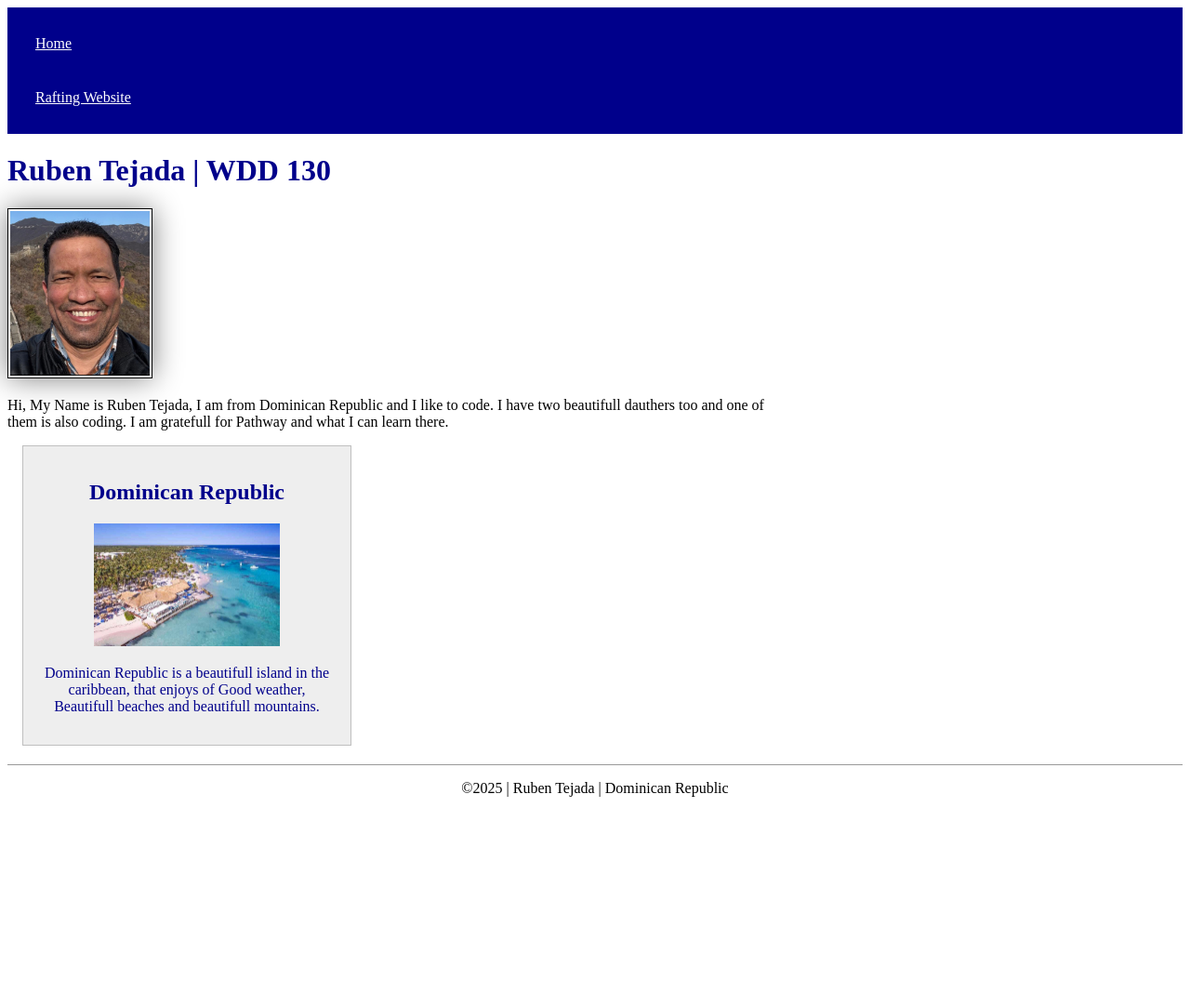
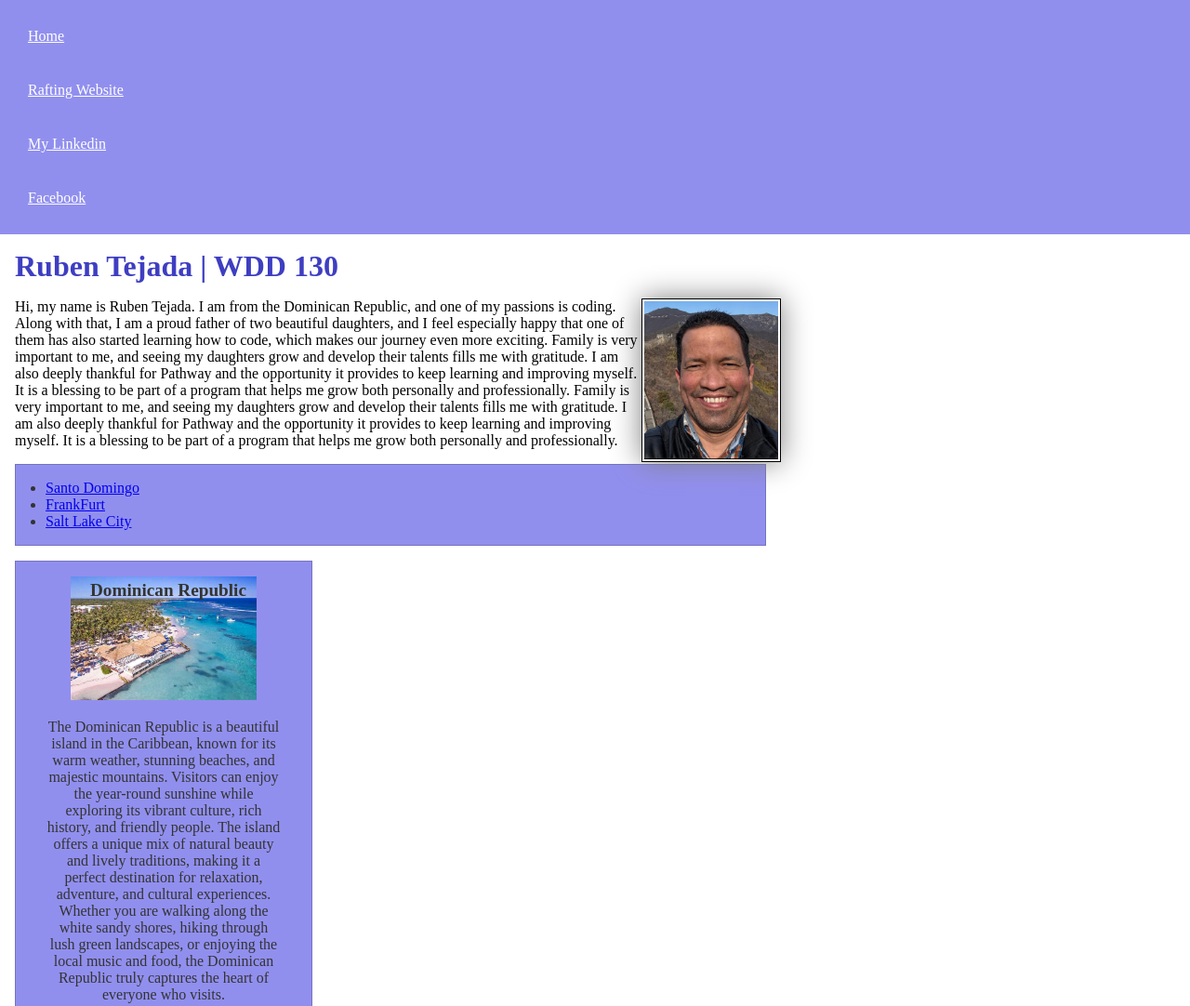
Before and after one commit to RubenTejada/wdd130, a plain HTML site: page index.html in a window 1280 px wide. Shown: the top 1082 px of the page at 93% size. Before the commit the page ends 873 px from the top, so only its background shows below. Drawn offline with Linux system fonts and the light colour scheme.

Commit message:
Code along index week 3

```diff
--- a/index.html
+++ b/index.html
@@ -15,19 +15,53 @@
         <nav>
             <a href="#">Home</a>
             <a href="wwr/">Rafting Website</a>
+            <a href="https://www.linkedin.com/in/ruben-tejada/">My Linkedin</a>
+            <a href="https://www.facebook.com">Facebook</a>
         </nav>
     </header>
     <main>
         <h1>Ruben Tejada | WDD 130</h1>
         <img src="images/profile.jpg" alt="Ruben Tejada" width="200">
-        <p>Hi, My Name is Ruben Tejada, I am from Dominican Republic and I like to code. I have two beautifull dauthers
-            too and one of them is also coding. I am gratefull for Pathway and what I can learn there.</p>
+        <p>Hi, my name is Ruben Tejada. I am from the Dominican Republic, and one of my passions is coding. Along with
+            that, I am a
+            proud father of two beautiful daughters, and I feel especially happy that one of them has also started
+            learning how to
+            code, which makes our journey even more exciting. Family is very important to me, and seeing my daughters
+            grow and
+            develop their talents fills me with gratitude. I am also deeply thankful for Pathway and the opportunity it
+            provides to
+            keep learning and improving myself. It is a blessing to be part of a program that helps me grow both
+            personally and
+            professionally. Family is very important to me, and seeing my daughters
+            grow and
+            develop their talents fills me with gratitude. I am also deeply thankful for Pathway and the opportunity it
+            provides to
+            keep learning and improving myself. It is a blessing to be part of a program that helps me grow both
+            personally and
+            professionally. </p>
+        <ul class="box">
+            <li><a href="https://www.churchofjesuschrist.org/temples/details/santo-domingo-dominican-republic-temple?lang=eng"
+                    target="_blank">Santo Domingo</a></li>
+            <li><a href="https://www.churchofjesuschrist.org/temples/details/frankfurt-germany-temple?lang=eng"
+                    target="_blank">FrankFurt</a></li>
+            <li><a href="https://www.churchofjesuschrist.org/temples/details/salt-lake-temple?lang=eng"
+                    target="_blank">Salt Lake City</a></li>
+        </ul>
     </main>
-    <aside>
+    <aside class="box">
         <h2>Dominican Republic</h2>
         <img src="images/dominican-republic.jpg" alt="Dominican Republic">
-        <p>Dominican Republic is a beautifull island in the caribbean, that enjoys of Good weather, Beautifull beaches
-            and beautifull mountains.</p>
+        <p>The Dominican Republic is a beautiful island in the Caribbean, known for its warm weather, stunning beaches,
+            and
+            majestic mountains. Visitors can enjoy the year-round sunshine while exploring its vibrant culture, rich
+            history, and
+            friendly people. The island offers a unique mix of natural beauty and lively traditions, making it a perfect
+            destination
+            for relaxation, adventure, and cultural experiences. Whether you are walking along the white sandy shores,
+            hiking
+            through lush green landscapes, or enjoying the local music and food, the Dominican Republic truly captures
+            the heart of
+            everyone who visits.</p>
     </aside>
     <footer>
         <p>&copy;2025 | Ruben Tejada | Dominican Republic</p>
--- a/styles/styles.css
+++ b/styles/styles.css
@@ -1,21 +1,30 @@
 :root {
---contrast-text-color:white;
---dark-background-color: darkblue;
+--contrast-text-color:#333;
+--dark-background-color: rgb(145, 143, 238);
+--title-text-color: rgb(62, 62, 194);
+--nav-text-color: white;
+}
+
+* {
+    margin: 0;
+    padding: 0;
+    box-sizing: border-box;
 }
 
 nav{
-    background-color: darkblue;
+    background-color: var(--dark-background-color);
     padding: 10px;
 }
 
 nav a {
-    color:var(--contrast-text-color);
+    color:var(--nav-text-color);
     display: block;
     padding: 20px;
 }
 
 h1 {
-    color: var(--dark-background-color);
+    color: var(--title-text-color);
+    margin: 1rem;
 }
 
 main img {
@@ -24,10 +33,11 @@ main img {
     border: 1px solid black;
     padding: 2px;
     box-shadow: 0 0 30px gray;
+    float:right;
 }
 
 p {
-    padding: 0;
+   margin: 1rem;
 }
 
 main {
@@ -35,13 +45,16 @@ main {
 }
 
 aside{
-   background-color: #EEEEEE;
    width: 20rem;
-   margin: 1rem;
-   padding: 1rem;
-   border: 1px solid rgb(0 0 0 / 0.2);
-   color: var(--dark-background-color);
    text-align: center;
+   position: relative;
+}
+
+aside h2{
+    position: absolute;
+    top: 20px;
+    left: 80px;
+    font-size: 1.2em;
 }
 
 aside img {
@@ -54,3 +67,18 @@ footer{
     border-top: 1px solid rgb(0  0  0 / 0.4);
     text-align: center;
 }
+
+/* Class Selector */
+
+.box{
+    margin: 1rem;
+    padding: 1rem;
+    border: 1px solid rgb(0 0 0 / 0.2);
+    background-color: var(--dark-background-color);
+    color: var(--contrast-text-color);
+}
+
+ul.box
+{
+   padding-left: 2rem;
+}
```
